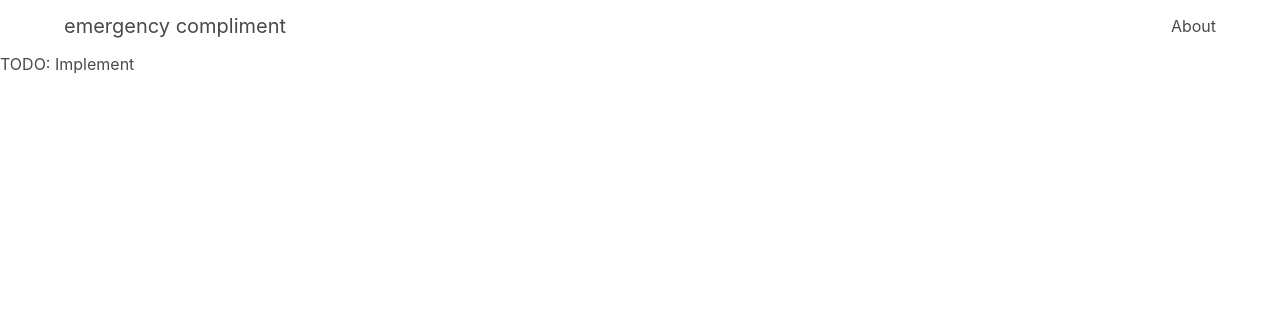
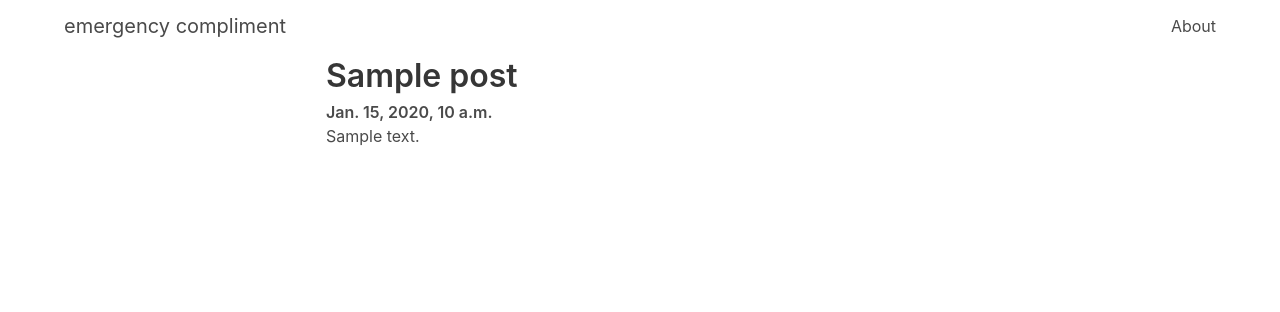
Before and after one commit to zzaakiirr/emergency_compliment_clone, a Django app: page /posts/ in a window 1280 px wide. Shown: the top 312 px of the page. Run offline with Django 3.2, Linux system fonts and the light colour scheme; tables that the repository leaves empty hold one stand-in row (values such as "Sample post"); parts of the project's set-up code (start-up, migrations or seed data) failed here and were passed over; some libraries are stand-ins or nearby versions.

Commit message:
Implemented posts:index, posts:detail + Minor fixes

```diff
--- a/emergency_compliment/emergency_compliment/settings.py
+++ b/emergency_compliment/emergency_compliment/settings.py
@@ -134,4 +134,6 @@ DEFAULT_AUTO_FIELD = 'django.db.models.BigAutoField'
 
 # Ckeditor config
 
+MEDIA_ROOT = BASE_DIR / 'media/'
+MEDIA_URL = '/media/'
 CKEDITOR_UPLOAD_PATH = "uploads/"
--- a/emergency_compliment/emergency_compliment/urls.py
+++ b/emergency_compliment/emergency_compliment/urls.py
@@ -15,10 +15,13 @@ Including another URLconf
 """
 from django.contrib import admin
 from django.urls import include, path
+from django.conf.urls.static import static
+from django.conf import settings
+
 
 urlpatterns = [
     path('', include('compliments.urls')),
     path('posts/', include('posts.urls')),
     path('admin/', admin.site.urls),
     path('ckeditor/', include('ckeditor_uploader.urls')),
-]
+] + static(settings.MEDIA_URL, document_root=settings.MEDIA_ROOT)
--- a/emergency_compliment/posts/models.py
+++ b/emergency_compliment/posts/models.py
@@ -8,3 +8,9 @@ class Post(models.Model):
     title = models.CharField(max_length=240)
     text = RichTextUploadingField()
     published_at = models.DateTimeField(default=timezone.now)
+
+    def __str__(self):
+        max_length = 100
+        if len(self.title) > max_length:
+            return f'{self.title[:max_length]}...'
+        return self.title
--- a/emergency_compliment/posts/templates/posts/index.html
+++ b/emergency_compliment/posts/templates/posts/index.html
@@ -5,5 +5,21 @@
 {% endblock %}
 
 {% block content %}
-  TODO: Implement
+<div class="columns is-centered" style="height: 90vh;">
+  <div class="column is-half" >
+    {% for post in posts %}
+      <div class="mb-4">
+        <a href="{% url 'posts:detail' post.id %}" class="is-size-3 has-text-dark has-text-weight-semibold" id="compliment_paragraph">
+          {{ post.title }}
+        </a>
+        <p class="has-text-weight-semibold">{{ post.published_at }}</p>
+        {% if post.text|length > 1000 %}
+          <p>{{ post.text|safe|slice:1000 }}...</p>
+        {% else %}
+          <p>{{ post.text|safe }}</p>
+        {% endif %}
+      </div>
+    {% endfor %}
+  </div>
+</div>
 {% endblock %}
--- a/emergency_compliment/posts/urls.py
+++ b/emergency_compliment/posts/urls.py
@@ -7,4 +7,5 @@ app_name = 'posts'
 
 urlpatterns = [
     path('', views.index, name='index'),
+    path('<int:post_id>/', views.detail, name='detail'),
 ]
--- a/emergency_compliment/posts/views.py
+++ b/emergency_compliment/posts/views.py
@@ -1,4 +1,4 @@
-from django.shortcuts import render
+from django.shortcuts import get_object_or_404, render
 
 from .models import Post
 
@@ -8,3 +8,8 @@ from .models import Post
 def index(request):
     context = {'posts': Post.objects.all()}
     return render(request, 'posts/index.html', context)
+
+
+def detail(request, post_id):
+    post = get_object_or_404(Post, pk=post_id)
+    return render(request, 'posts/detail.html', {'post': post})
```
Also changed, not shown: emergency_compliment/posts/templates/posts/detail.html (added, +14 -0 lines).
